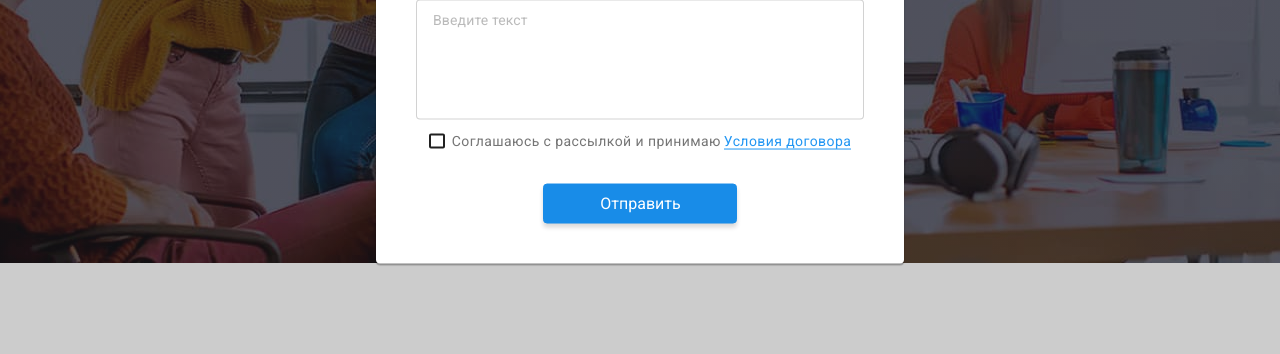
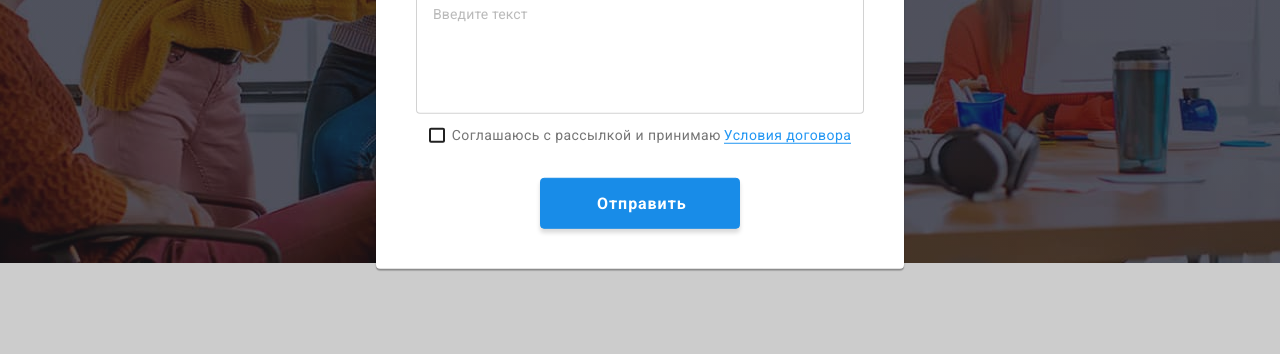
Before and after one commit to AlexGvozdik/-goit-markup-hw-06, a plain HTML site: page index.html in a window 1280 px wide. Both pictures are taken after a click on the button "Заказать услугу". Shown: the part 417-771 px from the top of the page. Drawn offline with nearby package versions, Linux system fonts and the light colour scheme.

Commit message:
фиксит

```diff
--- a/css/style.css
+++ b/css/style.css
@@ -333,6 +333,7 @@ address {
   transition: fill 250ms cubic-bezier(0.4, 0, 0.2, 1);
 }
 
+.close-btn-svg-cross:hover .modal-svg-cross-icon,
 .close-btn-svg-cross:focus .modal-svg-cross-icon {
   fill: var(--accent-text-color);
 }
@@ -513,14 +514,19 @@ outline: 1px solid var(--accent-text-color);
 
 .form-btn-send-info {
   align-self: center;
+  max-width: 200px;
   cursor: pointer;
   margin-top: 30px;
-
-
   padding-top: 10px;
   padding-bottom: 10px;
   padding-left: 56px;
   padding-right: 55px;
+
+  font-weight: 700;
+  font-size: 16px;
+  line-height: 1.87;
+  letter-spacing: var(--hero-title-letter-spacing);
+
   color:var(--primary-background-color);
   background: #188CE8;
   box-shadow: 0px 4px 4px rgba(0, 0, 0, 0.15);
```
